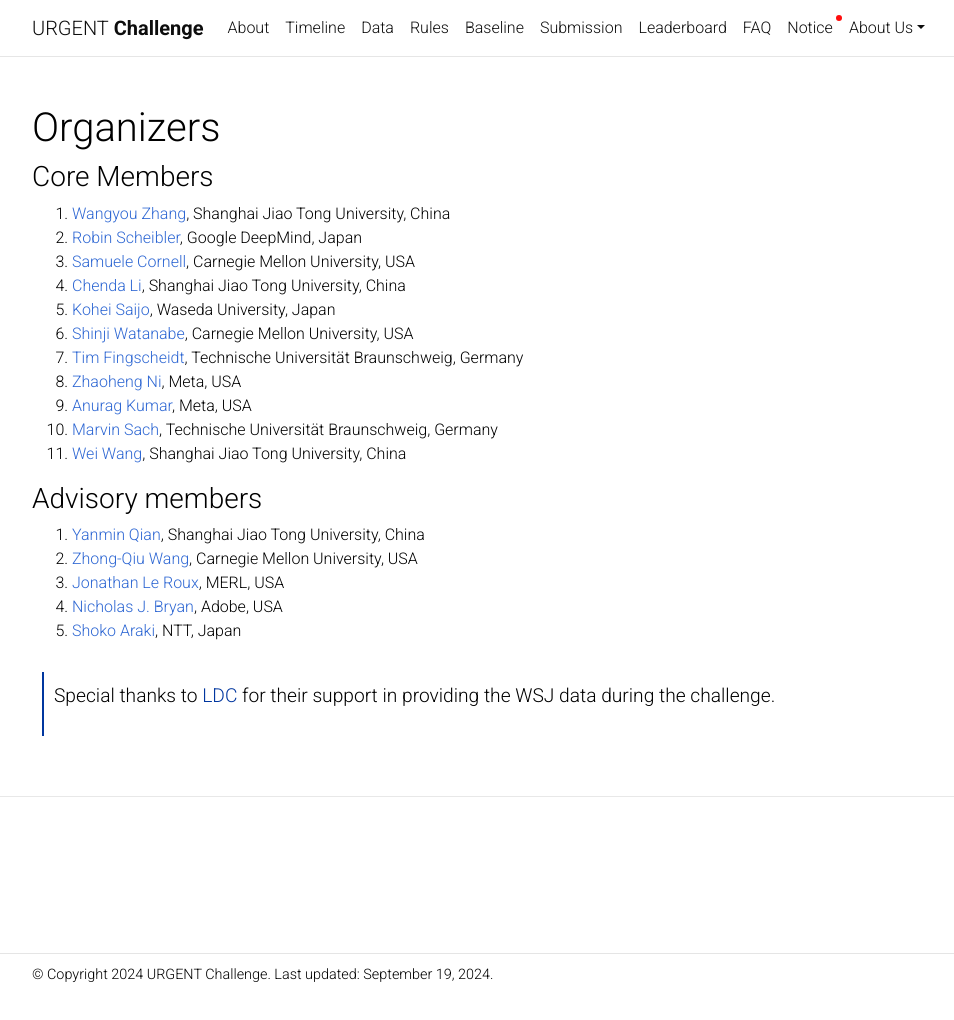
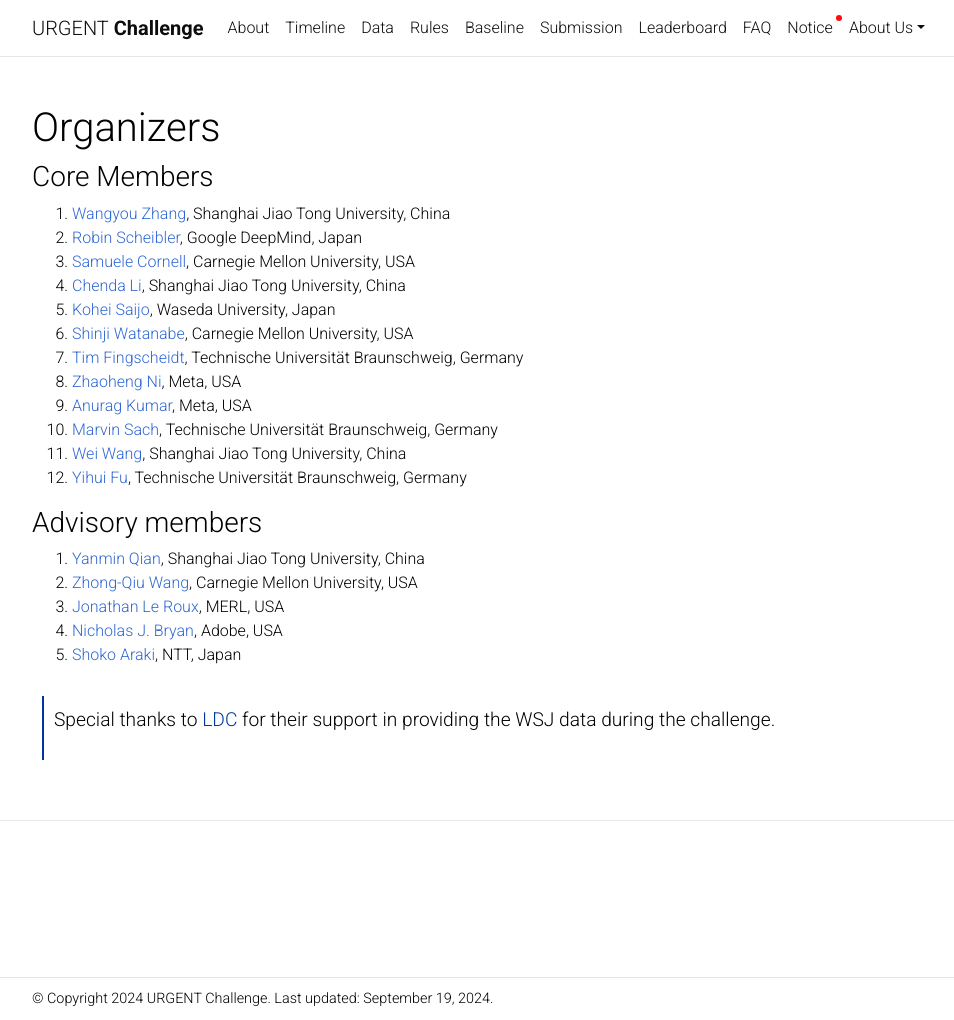
Before and after one commit to urgent-challenge/urgent2024, a Jekyll site: the page built from _pages/organizers.md, in a window 1280 px wide and 1020 px high. Shown: the whole window, without its empty margins (163-1117 px from the left). Built offline with Jekyll 4.4.1, drawn with Linux system fonts in a browser that asks for light colours; comment, search, counter and statistics services are not loaded; a style sheet for code colours, icons or effects is not loaded.

Commit message:
Update Organizers

```diff
--- a/_pages/organizers.md
+++ b/_pages/organizers.md
@@ -19,6 +19,7 @@ nav_order: 10
 9. <a style="color: #2E67D3;" href="https://anuragkr90.github.io">Anurag Kumar</a>, Meta, USA
 10. <a style="color: #2E67D3;" href="https://www.tu-braunschweig.de/en/ifn/institute/dept/sv/sach">Marvin Sach</a>, Technische Universität Braunschweig, Germany
 11. <a style="color: #2E67D3;" href="https://scholar.google.com/citations?user=aTUq3f4AAAAJ&hl=en">Wei Wang</a>, Shanghai Jiao Tong University, China
+12. <a style="color: #2E67D3;" href="https://www.tu-braunschweig.de/en/ifn/institute/dept/sv/translate-to-english-yihui-fu-m-eng">Yihui Fu</a>, Technische Universität Braunschweig, Germany
 
 ### Advisory members
 
```
